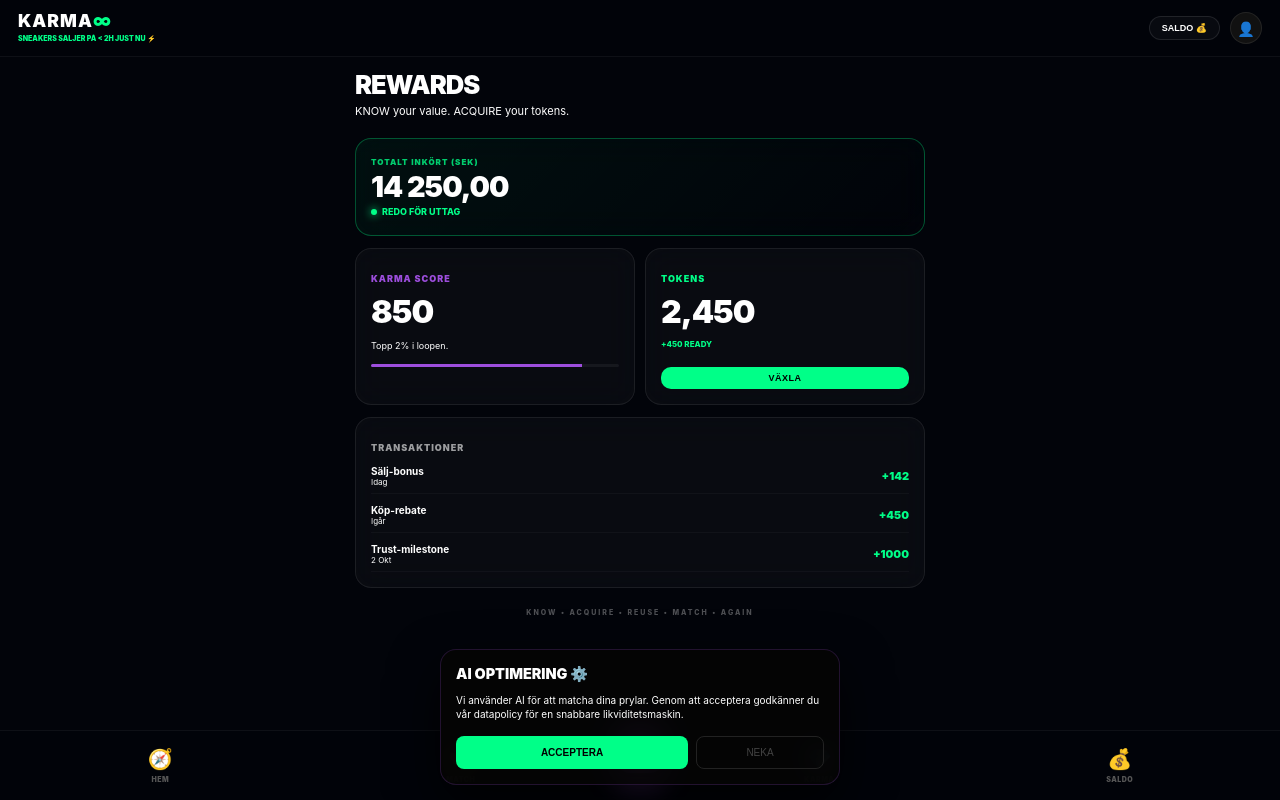
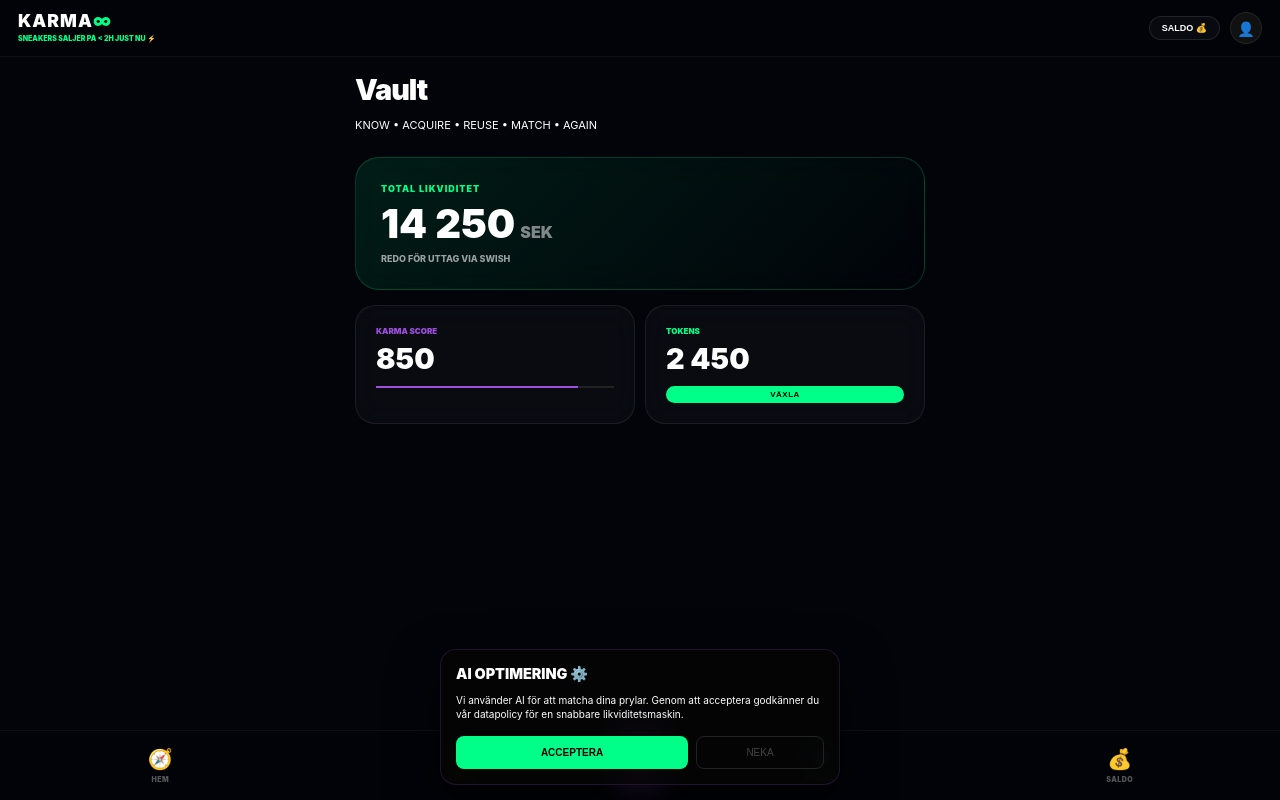
Before and after one commit to gascheckking/marketbeg-appGem, a Next.js app: page /vault in a window 1280 px wide. Built offline with nearby package versions, Linux system fonts and the light colour scheme.

Commit message:
Update page.tsx

```diff
--- a/app/vault/page.tsx
+++ b/app/vault/page.tsx
@@ -1,82 +1,38 @@
+// // app/vault/page.tsx
 "use client";
 import React from 'react';
 
-/** * Karma Rewards / Vault - Optimerad för "utzoomad" mobilvy.
- * Branding: KNOW • ACQUIRE • REUSE • MATCH • AGAIN
- */
 export default function VaultPage() {
   return (
-    <div className="page-wrapper" style={{ padding: '12px 15px' }}>
-      <header style={{ marginBottom: '20px' }}>
-        <h1 style={{ fontSize: '1.6rem', fontWeight: 900, margin: 0, letterSpacing: '-1px' }}>REWARDS</h1>
-        <p className="muted" style={{ fontSize: '11px', marginTop: '4px' }}>
-          KNOW your value. ACQUIRE your tokens.
-        </p>
+    <div className="page-wrapper" style={{ padding: '15px' }}>
+      <header style={{ marginBottom: '25px' }}>
+        <h1 style={{ fontSize: '1.8rem', fontWeight: 900, margin: 0 }}>Vault</h1>
+        <p className="muted" style={{ fontSize: '11px' }}>KNOW • ACQUIRE • REUSE • MATCH • AGAIN</p>
       </header>
 
-      <div style={{ display: 'flex', flexDirection: 'column', gap: '12px' }}>
+      <div className="glass-card" style={{
+        padding: '25px', marginBottom: '15px', borderRadius: '24px',
+        background: 'linear-gradient(135deg, rgba(0,255,136,0.1), transparent)',
+        border: '1px solid rgba(0,255,136,0.2)'
+      }}>
+        <div style={{ fontSize: '9px', fontWeight: 900, color: 'var(--neon-mint)', letterSpacing: '1px' }}>TOTAL LIKVIDITET</div>
+        <div style={{ fontSize: '2.5rem', fontWeight: 900, margin: '5px 0' }}>14 250<span style={{fontSize: '1rem', opacity: 0.5, marginLeft: '5px'}}>SEK</span></div>
+        <div style={{ fontSize: '9px', fontWeight: 800, opacity: 0.6 }}>REDO FÖR UTTAG VIA SWISH</div>
+      </div>
 
-        {/* TOTAL LIKVIDITET CARD - Mer kompakt */}
-        <div className="glass-card" style={{
-          padding: '18px 15px',
-          border: '1px solid rgba(0,255,136,0.3)',
-          background: 'linear-gradient(135deg, rgba(0,255,136,0.05) 0%, transparent 100%)'
-        }}>
-          <p style={{ margin: 0, fontSize: '8px', fontWeight: 900, letterSpacing: '1px', color: 'var(--neon-mint)', opacity: 0.8 }}>TOTALT INKÖRT (SEK)</p>
-          <h2 style={{ fontSize: '1.8rem', margin: '2px 0', color: '#fff', letterSpacing: '-1px', fontWeight: 900 }}>14 250,00</h2>
-          <div style={{ fontSize: '9px', color: 'var(--neon-mint)', fontWeight: 800, display: 'flex', alignItems: 'center', gap: '5px' }}>
-            <span style={{ width: '6px', height: '6px', background: 'var(--neon-mint)', borderRadius: '50%', boxShadow: '0 0 8px var(--neon-mint)' }}></span>
-            REDO FÖR UTTAG
+      <div style={{ display: 'grid', gridTemplateColumns: '1fr 1fr', gap: '10px', marginBottom: '20px' }}>
+        <div className="glass-card" style={{ padding: '20px', borderRadius: '20px' }}>
+          <div style={{ fontSize: '8px', fontWeight: 900, color: 'var(--neon-purple)' }}>KARMA SCORE</div>
+          <div style={{ fontSize: '1.8rem', fontWeight: 900, margin: '5px 0' }}>850</div>
+          <div style={{ height: '2px', width: '100%', background: '#222', marginTop: '10px' }}>
+            <div style={{ width: '85%', height: '100%', background: 'var(--neon-purple)' }}></div>
           </div>
         </div>
-
-        {/* GRID FÖR SCORE OCH TOKENS - Mindre text, mer krispigt */}
-        <div style={{ display: 'grid', gridTemplateColumns: 'repeat(2, 1fr)', gap: '10px' }}>
-
-          {/* KARMA SCORE CARD */}
-          <div className="glass-card" style={{ padding: '15px' }}>
-            <h3 style={{ fontSize: '9px', fontWeight: 900, letterSpacing: '1px', color: 'var(--neon-purple)', marginBottom: '8px' }}>KARMA SCORE</h3>
-            <div style={{ fontSize: '2rem', fontWeight: 900, margin: '5px 0', letterSpacing: '-1px' }}>850</div>
-            <p className="muted" style={{ fontSize: '9px', lineHeight: '1.3' }}>Topp <span style={{color: '#fff'}}>2%</span> i loopen.</p>
-            <div style={{ width: '100%', height: '3px', background: 'rgba(255,255,255,0.05)', borderRadius: '10px', marginTop: '12px', overflow: 'hidden' }}>
-              <div style={{ width: '85%', height: '100%', background: 'var(--neon-purple)' }}></div>
-            </div>
-          </div>
-
-          {/* TOKENS CARD */}
-          <div className="glass-card" style={{ padding: '15px' }}>
-            <h3 style={{ fontSize: '9px', fontWeight: 900, letterSpacing: '1px', color: 'var(--neon-mint)', marginBottom: '8px' }}>TOKENS</h3>
-            <div style={{ fontSize: '2rem', fontWeight: 900, margin: '5px 0', letterSpacing: '-1px' }}>2,450</div>
-            <p style={{ color: 'var(--neon-mint)', fontWeight: 800, fontSize: '8px' }}>+450 READY</p>
-            <button className="primary-btn" style={{ width: '100%', marginTop: '10px', background: 'var(--neon-mint)', color: '#000', fontSize: '9px', padding: '6px' }}>VÄXLA</button>
-          </div>
+        <div className="glass-card" style={{ padding: '20px', borderRadius: '20px' }}>
+          <div style={{ fontSize: '8px', fontWeight: 900, color: 'var(--neon-mint)' }}>TOKENS</div>
+          <div style={{ fontSize: '1.8rem', fontWeight: 900, margin: '5px 0' }}>2 450</div>
+          <button className="primary-btn" style={{ fontSize: '8px', padding: '4px', background: 'var(--neon-mint)', color: '#000' }}>VÄXLA</button>
         </div>
-
-        {/* LOGG CARD - Slimmad historik */}
-        <div className="glass-card" style={{ padding: '15px' }}>
-          <h3 style={{ fontSize: '9px', fontWeight: 900, letterSpacing: '1px', marginBottom: '12px', opacity: 0.6 }}>TRANSAKTIONER</h3>
-          <div style={{ display: 'flex', flexDirection: 'column', gap: '10px' }}>
-            {[
-              { label: "Sälj-bonus", amount: "+142", date: "Idag" },
-              { label: "Köp-rebate", amount: "+450", date: "Igår" },
-              { label: "Trust-milestone", amount: "+1000", date: "2 Okt" }
-            ].map((log, i) => (
-              <div key={i} style={{ display: 'flex', justifyContent: 'space-between', alignItems: 'center', paddingBottom: '6px', borderBottom: '1px solid rgba(255,255,255,0.03)' }}>
-                <div style={{ display: 'flex', flexDirection: 'column' }}>
-                  <span style={{ fontSize: '10px', fontWeight: 700 }}>{log.label}</span>
-                  <span className="muted" style={{ fontSize: '8px' }}>{log.date}</span>
-                </div>
-                <span style={{ color: 'var(--neon-mint)', fontWeight: 900, fontSize: '11px' }}>{log.amount}</span>
-              </div>
-            ))}
-          </div>
-        </div>
-
-      </div>
-
-      {/* FOOTER BRANDING */}
-      <div style={{ textAlign: 'center', marginTop: '20px', opacity: 0.3 }}>
-        <p style={{ fontSize: '7px', fontWeight: 800, letterSpacing: '2px' }}>KNOW • ACQUIRE • REUSE • MATCH • AGAIN</p>
       </div>
     </div>
   );
```
